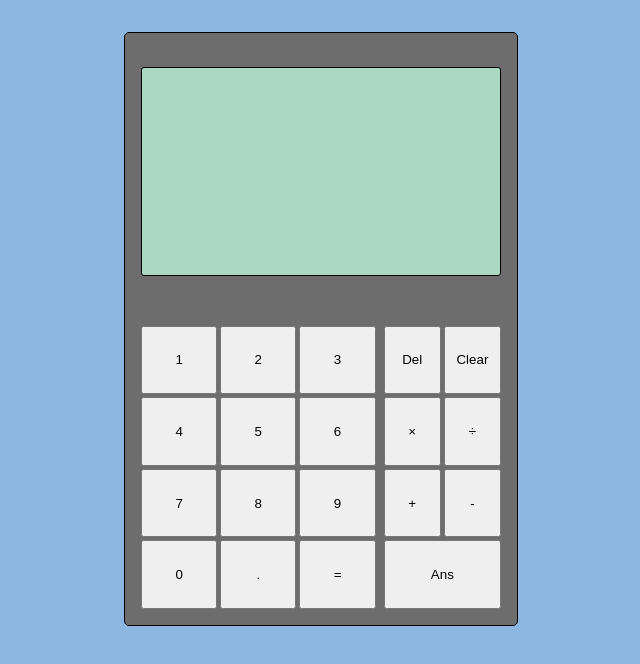
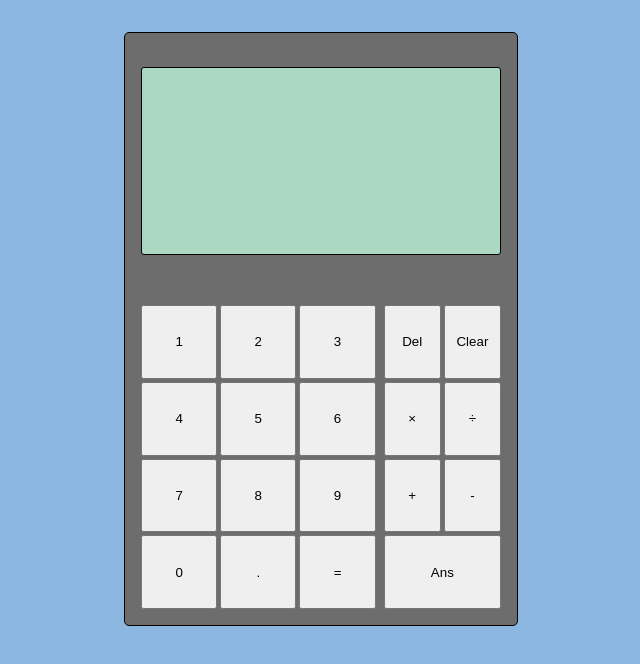
Before and after one commit to climaxmba/Calculator, a plain HTML site: page index.html in a window 1280 px wide. Shown: the whole page, without its empty margins (319-959 px from the left). Drawn offline with Linux system fonts and the light colour scheme.

Commit message:
Fix grid styles & add scrollbar

```diff
--- a/script.js
+++ b/script.js
@@ -58,10 +58,12 @@ function updateDisplay1(btn, del) {
     )
     currDisplay1 = display1.textContent;
     processCurrDisplay1();
+    display1.scrollLeft = display1.scrollWidth;
 }
 
 function updateDisplay2() {
     display2.textContent = parseDisplay();
+    display2.scrollLeft = display1.scrollWidth;
 }
 
 function processCurrDisplay1() {
--- a/style.css
+++ b/style.css
@@ -18,6 +18,7 @@ body {
     padding: 16px;
     margin-top: 32px;
     display: grid;
+    grid-template-rows: 2fr 3fr;
 }
 
 #calc-display-container {
@@ -26,13 +27,22 @@ body {
     border-radius: 3px;
     padding: 8px;
     margin: 18px 0;
-    display: grid;}
+    display: grid;
+}
 
 .calc-display {
-    justify-content: space-around;
     font-size: x-large;
     font-weight: 500;
     text-align: right;
+    overflow-x: scroll;
+}
+
+.calc-display::-webkit-scrollbar {
+    height: 10px;
+}
+
+.calc-display::-webkit-scrollbar-thumb {
+    background-color: #8db3a0;
 }
 
 #calc-btns-container {
```
